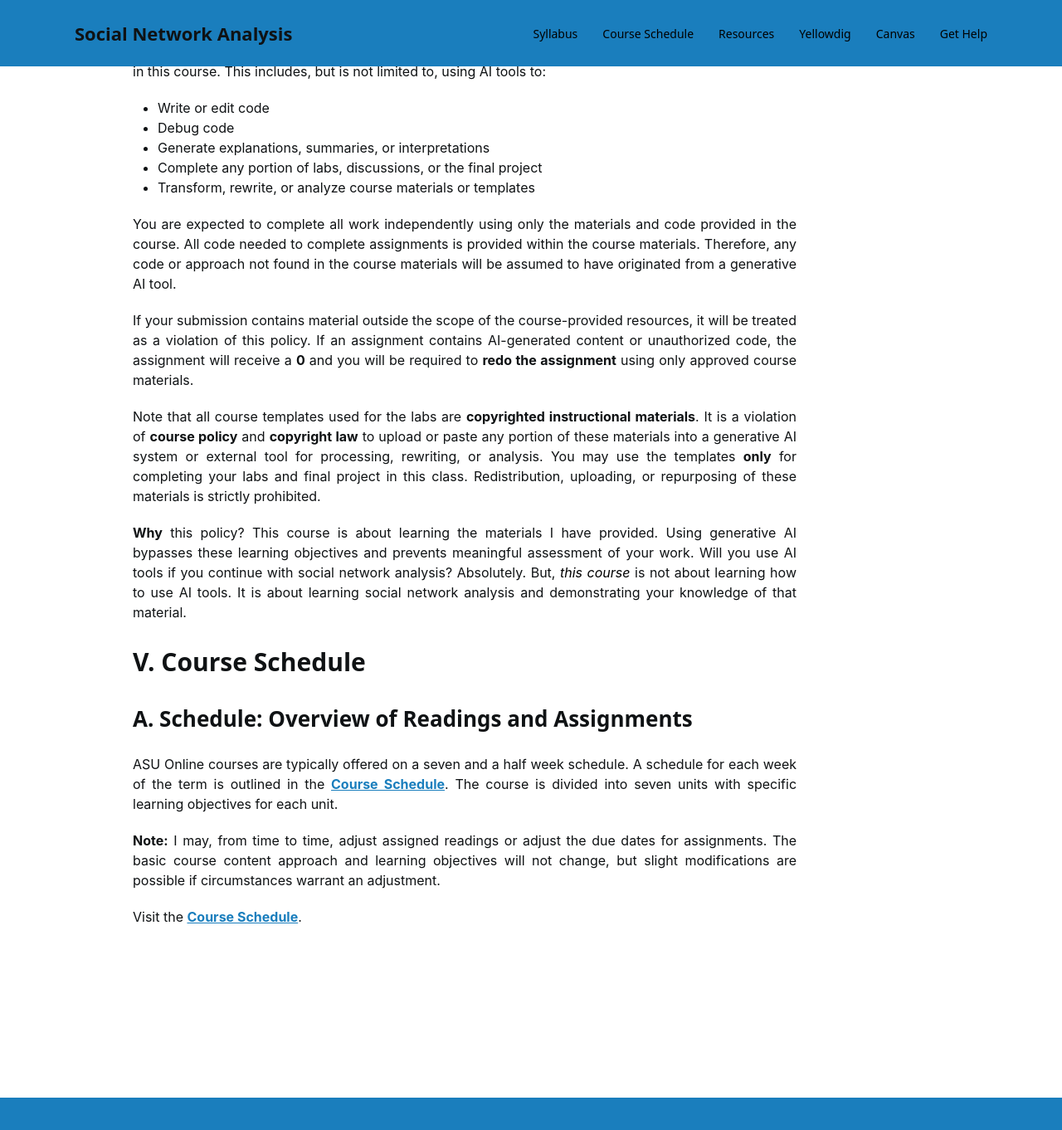
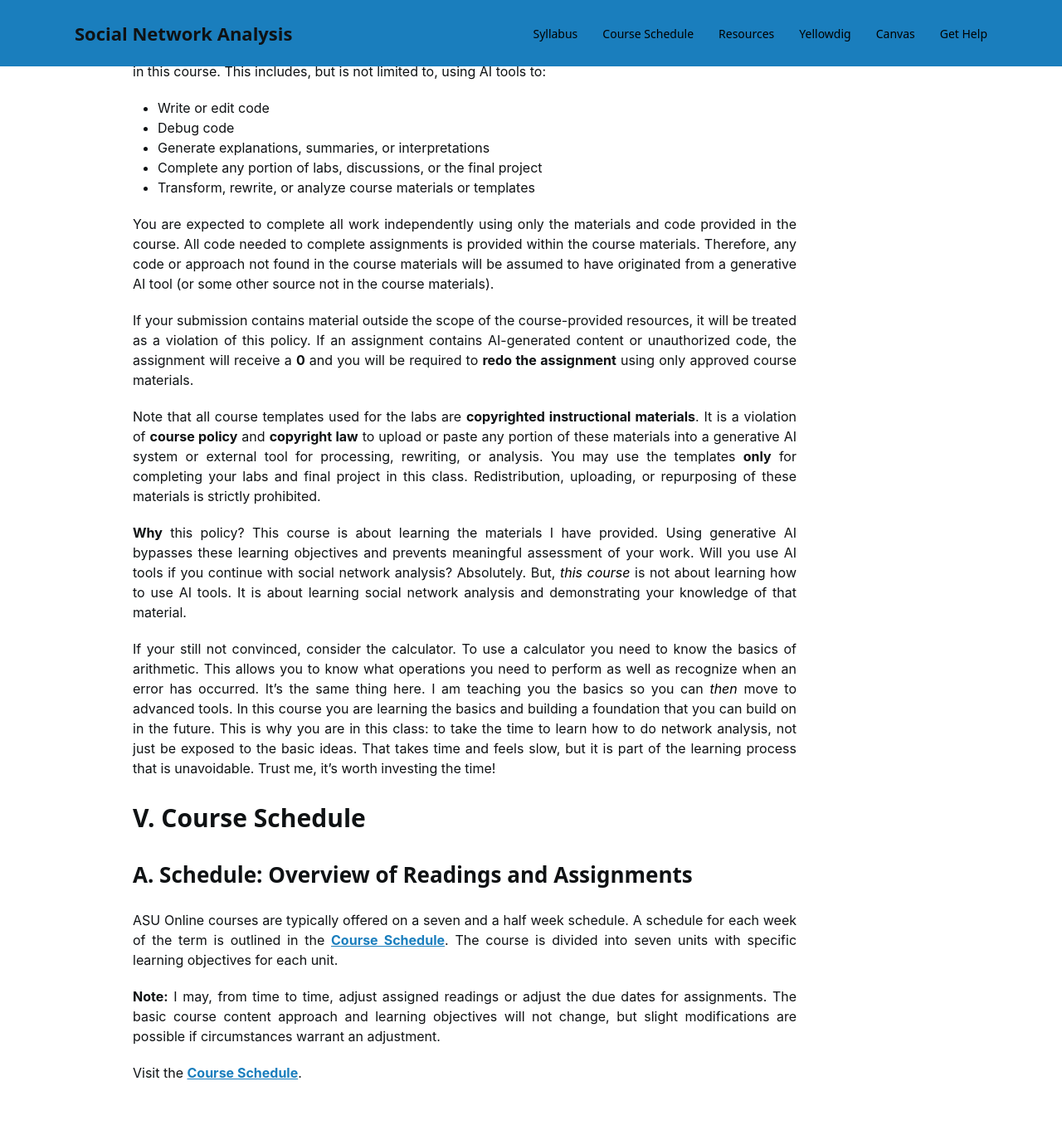
Before and after one commit to Watts-College/crj-507-fall-2026, a Jekyll site: the page built from index.md, in a window 1280 px wide and 1400 px high, scrolled down 8707 px. Shown: the top 1362 px of the window at 83% size. Built offline with Jekyll 4.4.1, drawn with Linux system fonts in a browser that asks for light colours; nearby versions of some CDN libraries; a style sheet for code colours, icons or effects is not loaded.

```diff
--- a/index.md
+++ b/index.md
@@ -284,7 +284,7 @@ This includes, but is not limited to, using AI tools to:
 
 You are expected to complete all work independently using only the materials and code provided in the course.
 All code needed to complete assignments is provided within the course materials.
-Therefore, any code or approach not found in the course materials will be assumed to have originated from a generative AI tool.
+Therefore, any code or approach not found in the course materials will be assumed to have originated from a generative AI tool (or some other source not in the course materials).
 
 If your submission contains material outside the scope of the course-provided resources, it will be treated as a violation of this policy.
 If an assignment contains AI-generated content or unauthorized code, the assignment will receive a **0** and you will be required to **redo the assignment** using only approved course materials.
@@ -300,6 +300,15 @@ Using generative AI bypasses these learning objectives and prevents meaningful a
 Will you use AI tools if you continue with social network analysis?
 Absolutely. But, *this course* is not about learning how to use AI tools.
 It is about learning social network analysis and demonstrating your knowledge of that material.
+
+If your still not convinced, consider the calculator.
+To use a calculator you need to know the basics of arithmetic.
+This allows you to know what operations you need to perform as well as recognize when an error has occurred.
+It's the same thing here. I am teaching you the basics so you can *then* move to advanced tools.
+In this course you are learning the basics and building a foundation that you can build on in the future.
+This is why you are in this class: to take the time to learn how to do network analysis, not just be exposed to the basic ideas.
+That takes time and feels slow, but it is part of the learning process that is unavoidable.
+Trust me, it's worth investing the time!
 
 # V. Course Schedule
 
```
Also changed, not shown: schedule.md (+32 -16 lines).
